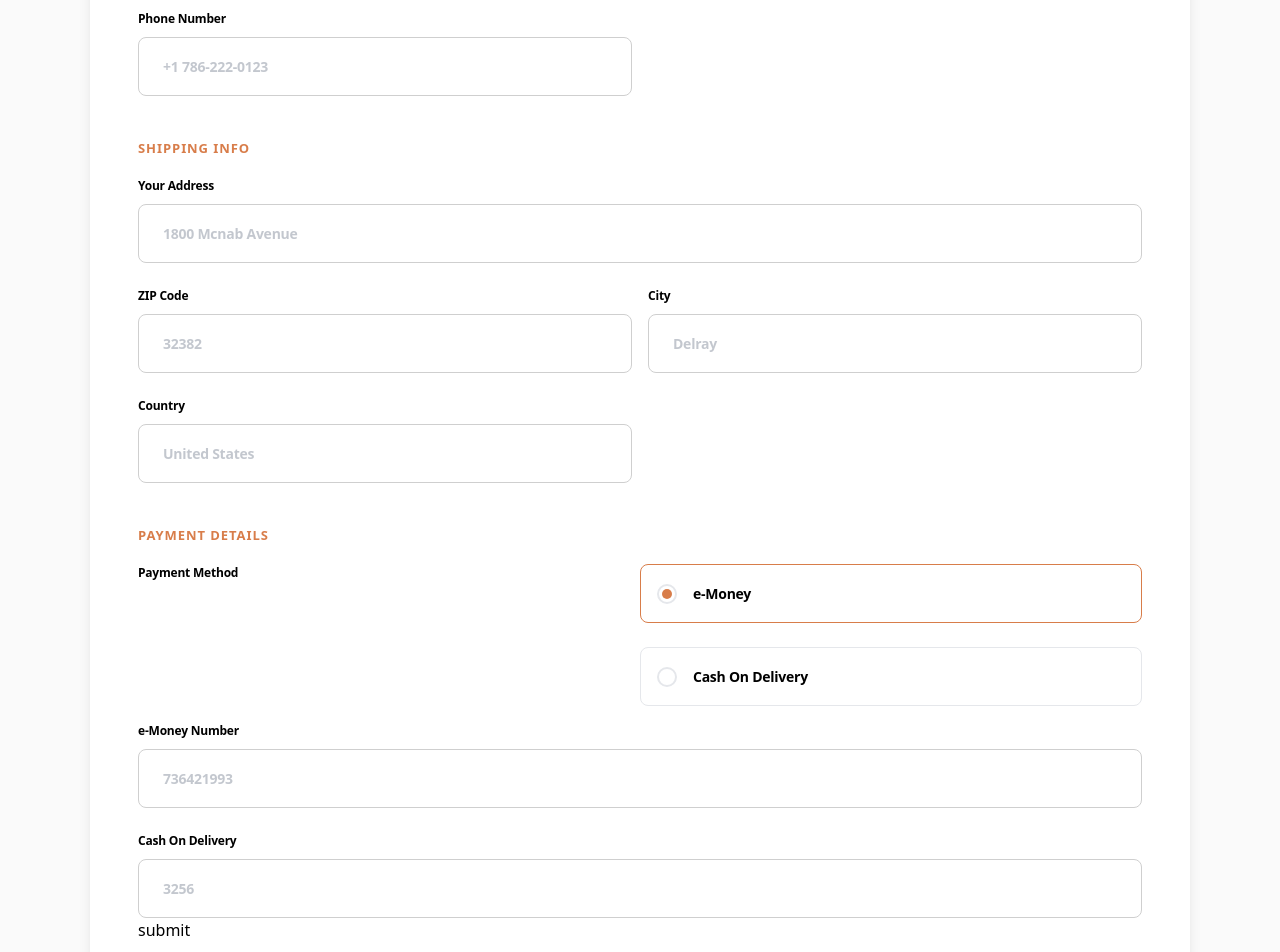
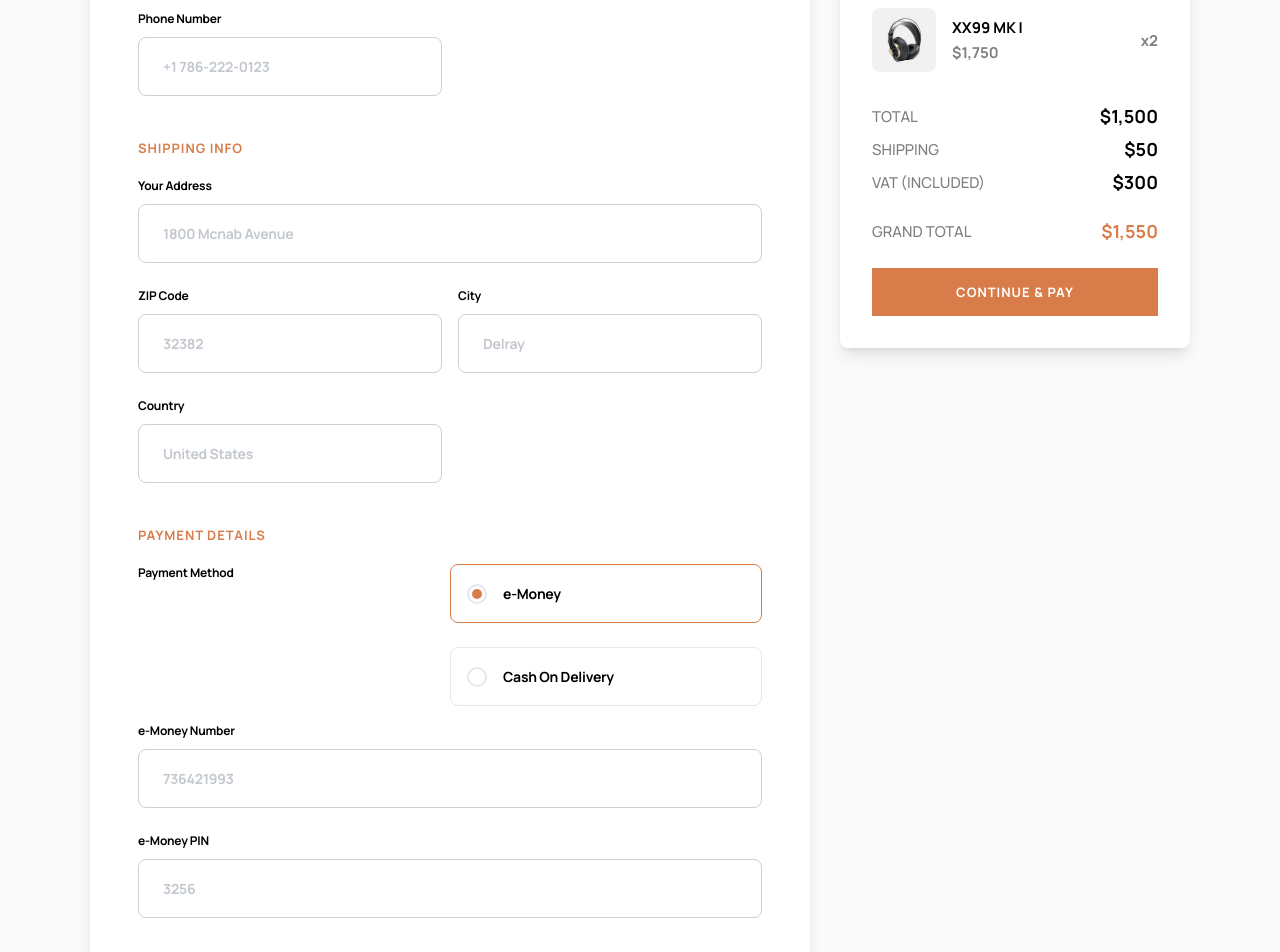
Before and after one commit to BernardBrown98/audiophile, a React (Vite) app: page /checkout in a window 1280 px wide. Shown: the part 520-1472 px from the top of the page. Built offline with nearby package versions, Linux system fonts and the light colour scheme.

Commit message:
summary component's styling is completed.

```diff
--- a/src/components/form/Form.tsx
+++ b/src/components/form/Form.tsx
@@ -1,22 +1,24 @@
 // components
+import { Summary } from './Summary'
+import { FormInput } from './FormInput'
+// hooks
 import { useState } from 'react'
-import { FormInput } from './FormInput'
 // svgs
 import CashOnDelivery from '../../svgs/icon-cash-on-delivery.svg'
 
-type input = {
+type Input = {
     [name: string]: string
 }
 
-type validation = {
+type Validation = {
     [index: string]: (input: string) => boolean
 }
 
 export const Form = () => {
-    const [inputs, setInput] = useState<input>({ payment: 'e-money' })
+    const [inputs, setInput] = useState<Input>({ payment: 'e-money' })
     const isEMoney = inputs.payment === 'e-money'
 
-    const validations: validation = {
+    const validations: Validation = {
         email: (input: string): boolean => /^\S+@\S+\.\S+$/.test(input),
         number: (input: string): boolean =>
             /^[\+]?[(]?[0-9]{3}[)]?[-\s\.]?[0-9]{3}[-\s\.]?[0-9]{4,6}$/im.test(
@@ -24,8 +26,8 @@ export const Form = () => {
             ),
         zip: (input: string): boolean =>
             /(^\d{5}$)|(^\d{5}-\d{4}$)/.test(input),
-        e_number: (input: string): boolean => /\d{9}/.test(input),
-        e_pin: (input: string): boolean => /\d{4}/.test(input),
+        eNumber: (input: string): boolean => /\d{9}/.test(input),
+        ePin: (input: string): boolean => /\d{4}/.test(input),
     }
 
     const handleSubmit = (e: React.FormEvent<HTMLFormElement>) => {
@@ -40,12 +42,14 @@ export const Form = () => {
             return { ...prevInput, [name]: value }
         })
     }
+    console.log(inputs)
 
     return (
         <form
             onSubmit={handleSubmit}
-            className="rounded-lg bg-white p-[24px_24px_30px] shadow-lg md:p-[30px_27px] xl:p-[54px_48px_48px]"
+            className="mb-[97px] flex flex-col md:mb-[116px] xl:mb-[140px] xl:flex-row xl:gap-[30px]"
         >
+            <div className="grow rounded-lg bg-white p-[24px_24px_30px] shadow-lg md:p-[30px_27px] xl:p-[54px_48px_48px]">
                 <h2 className="text-subHeader tracking-[1px]  md:text-desktopSubheader">
                     CHECKOUT
                 </h2>
@@ -70,7 +74,7 @@ export const Form = () => {
                             handleChange={handleChange}
                             value={inputs.email || ''}
                             errorMsg="Wrong Format"
-                        error={!validations.email(inputs.email)}
+                            hasError={!validations.email(inputs.email)}
                         />
                         <FormInput
                             name="number"
@@ -80,7 +84,7 @@ export const Form = () => {
                             handleChange={handleChange}
                             value={inputs.number || ''}
                             errorMsg="Invalid Number"
-                        error={!validations.number(inputs.number)}
+                            hasError={!validations.number(inputs.number)}
                         />
                         {/* <FormInput label="Email Address" placeholder="username" /> */}
                         {/* <FormInput label="Phone Number" placeholder="username" /> */}
@@ -106,7 +110,7 @@ export const Form = () => {
                             handleChange={handleChange}
                             value={inputs.zip || ''}
                             errorMsg="Wrong Format"
-                        error={!validations.zip(inputs.zip)}
+                            hasError={!validations.zip(inputs.zip)}
                         />
                         <FormInput
                             name="city"
@@ -156,24 +160,24 @@ export const Form = () => {
                     {isEMoney && (
                         <div className="mt-4 grid grid-cols-1 gap-x-4 gap-y-6">
                             <FormInput
-                            name="e_number"
+                                name="eNumber"
                                 type="number"
                                 label="e-Money Number"
                                 placeholder="736421993"
                                 handleChange={handleChange}
-                            value={inputs.e_number?.slice(0, 9) || ''}
+                                value={inputs.eNumber?.slice(0, 9) || ''}
                                 errorMsg="Wrong Format"
-                            error={!validations.e_number(inputs.e_number)}
+                                hasError={!validations.eNumber(inputs.eNumber)}
                             />
                             <FormInput
-                            name="e_pin"
+                                name="ePin"
                                 type="number"
-                            label="Cash On Delivery"
+                                label="e-Money PIN"
                                 placeholder="3256"
                                 handleChange={handleChange}
-                            value={inputs.e_pin?.slice(0, 4) || ''}
+                                value={inputs.ePin?.slice(0, 4) || ''}
                                 errorMsg="Wrong Format"
-                            error={!validations.e_pin(inputs.e_pin)}
+                                hasError={!validations.ePin(inputs.ePin)}
                             />
                             {/* <FormInput label="Email Address" placeholder="username" /> */}
                             {/* <FormInput label="Phone Number" placeholder="username" /> */}
@@ -183,15 +187,17 @@ export const Form = () => {
                         <div className="mt-[30px] flex items-center gap-8">
                             <img src={CashOnDelivery} alt="" />
                             <p className="text-p opacity-60">
-                            The ‘Cash on Delivery’ option enables you to pay in
-                            cash when our delivery courier arrives at your
-                            residence. Just make sure your address is correct so
-                            that your order will not be cancelled.
+                                The ‘Cash on Delivery’ option enables you to pay
+                                in cash when our delivery courier arrives at
+                                your residence. Just make sure your address is
+                                correct so that your order will not be
+                                cancelled.
                             </p>
                         </div>
                     )}
                 </div>
-            <button> submit</button>
+            </div>
+            <Summary />
         </form>
     )
 }
--- a/src/components/form/FormInput.tsx
+++ b/src/components/form/FormInput.tsx
@@ -8,7 +8,7 @@ interface FormInputProps {
     name: string
     value: string
     handleChange: (event: React.ChangeEvent<HTMLInputElement>) => void
-    error?: boolean
+    hasError?: boolean
     maxLength?: number
 }
 
@@ -22,14 +22,16 @@ export const FormInput = ({
     handleChange,
     name,
     value,
-    error,
+    hasError,
 }: FormInputProps) => {
     return type !== 'radio' ? (
         // type !== 'radio' ...
         <label
             className={`group relative flex cursor-pointer flex-col text-label ${className} ${
-                error && value === '' && 'text-black'
-            } ${error && value !== '' && 'text-error focus-within:text-black'}`}
+                hasError && value === '' && 'text-black'
+            } ${
+                hasError && value !== '' && 'text-error focus-within:text-black'
+            }`}
         >
             {label}
 
@@ -37,7 +39,9 @@ export const FormInput = ({
                 value={value}
                 name={name}
                 className={`group peer mt-[9px] cursor-pointer rounded-lg border-[1.7px] border-[#CFCFCF]  px-6 py-[18px] text-formInput text-black caret-nude-200 outline-none placeholder:opacity-60  focus:border-nude-200 active:border-nude-200 ${
-                    error && value !== '' ? 'border-error' : 'border-[#CFCFCF]'
+                    hasError && value !== ''
+                        ? 'border-error'
+                        : 'border-[#CFCFCF]'
                 }`}
                 onChange={handleChange}
                 placeholder={placeholder}
@@ -45,7 +49,7 @@ export const FormInput = ({
                 checked={checked}
                 required
             />
-            {error && (
+            {hasError && (
                 <span className="absolute right-0 text-error peer-placeholder-shown:hidden peer-focus:hidden">
                     {errorMsg}
                 </span>
--- a/src/components/form/Summary.tsx
+++ b/src/components/form/Summary.tsx
@@ -5,7 +5,7 @@ export const Summary = () => {
     const { cartItems, cartUtilities } = useShoppingCart()
 
     return (
-        <div className=" mt-8 flex w-full max-w-[1100px] flex-col rounded-lg bg-white p-[32px_24px] shadow-lg md:px-8">
+        <div className="mt-8 flex w-full max-w-[1100px] flex-col rounded-lg bg-white p-[32px_24px] shadow-lg  md:px-8 xl:mt-0 xl:max-w-[350px] xl:last:self-start">
             <div className="flex flex-row justify-between">
                 <h3 className="mb-[30px] text-price">SUMMARY</h3>
             </div>
@@ -14,12 +14,31 @@ export const Summary = () => {
                     <CartItem id={item.id} key={item.id} summary />
                 ))}
             </section>
-
-            <div className="mt-8 flex flex-row justify-between">
-                <p className="text-p opacity-50">TOTAL</p>
-                <p className="text-p font-bold">
-                    {formatCurrency(cartUtilities('price'))}
-                </p>
+            <div className="mt-8 flex flex-col gap-2">
+                <div className=" flex flex-row justify-between">
+                    <p className="text-p opacity-50">TOTAL</p>
+                    <p className=" text-price font-bold tracking-[normal]">
+                        {formatCurrency(cartUtilities('price'))}
+                    </p>
+                </div>
+                <div className="flex flex-row justify-between">
+                    <p className="text-p opacity-50">SHIPPING</p>
+                    <p className=" text-price font-bold tracking-[normal]">
+                        $50
+                    </p>
+                </div>
+                <div className="flex flex-row justify-between">
+                    <p className="text-p opacity-50">VAT (INCLUDED)</p>
+                    <p className=" text-price font-bold tracking-[normal]">
+                        {formatCurrency(cartUtilities('vat'))}
+                    </p>
+                </div>
+                <div className="mt-4 flex flex-row justify-between">
+                    <p className="text-p opacity-50">GRAND TOTAL</p>
+                    <p className=" text-price font-bold tracking-[normal] text-nude-200">
+                        {formatCurrency(cartUtilities('grandTotal'))}
+                    </p>
+                </div>
             </div>
             <button className="mt-6 w-full bg-nude-200 py-[15px] text-shop text-white transition-all ease-in-out hover:bg-nude-100">
                 CONTINUE & PAY
--- a/src/context/ShoppingCartContext.tsx
+++ b/src/context/ShoppingCartContext.tsx
@@ -6,7 +6,7 @@ type ShoppingCartProviderProps = {
 
 type ShoppingCartContext = {
     getQuantity: (id: number, cart: 'cart' | 'que') => number
-    cartUtilities: (utility: 'count' | 'price') => number
+    cartUtilities: (utility: 'count' | 'price' | 'vat' | 'grandTotal') => number
     increaseQuantity: (id: number, amount: number, price: number) => void
     decreaseQuantity: (id: number) => void
     addToCart: (id: number, amount: number, price: number) => void
@@ -36,7 +36,11 @@ export const ShoppingCartProvider = ({
         { id: 2, quantity: 2, price: 250 },
         { id: 2, quantity: 2, price: 250 },
     ])
-    const [queCartItems, setQueCartItems] = useState<CartItem[]>([])
+    const [queCartItems, setQueCartItems] = useState<CartItem[]>([
+        { id: 2, quantity: 2, price: 250 },
+        { id: 2, quantity: 2, price: 250 },
+        { id: 2, quantity: 2, price: 250 },
+    ])
     const getQuantity = (id: number, cart: 'cart' | 'que') => {
         return cart === 'cart'
             ? cartItems.find((item) => item.id === id)?.quantity || 1
@@ -107,19 +111,30 @@ export const ShoppingCartProvider = ({
         setQueCartItems([])
     }
 
-    const cartUtilities = (utility: 'count' | 'price') => {
+    const cartUtilities = (
+        utility: 'count' | 'price' | 'vat' | 'grandTotal'
+    ) => {
         const commonItems = queCartItems.filter((item) => {
             const id = item.id
             if (cartItems.length >= 1)
                 return cartItems.some((item) => item.id === id)
         })
-        // console.log(commonItems)
-        return utility === 'count'
-            ? commonItems.reduce((item, cur) => item + cur.quantity, 0)
-            : commonItems.reduce(
-                  (item, cur) => item + cur.price * cur.quantity,
-                  0
-              )
+        const price = commonItems.reduce(
+            (item, cur) => item + cur.price * cur.quantity,
+            0
+        )
+        if (utility === 'count')
+            return commonItems.reduce((item, cur) => item + cur.quantity, 0)
+        else if (utility === 'price') return price
+        else if (utility === 'vat') return price * 0.2
+        else return price + 50
+
+        // return utility === 'count'
+        //     ? commonItems.reduce((item, cur) => item + cur.quantity, 0)
+        //     : commonItems.reduce(
+        //           (item, cur) => item + cur.price * cur.quantity,
+        //           0
+        //       )
     }
 
     return (
--- a/src/index.css
+++ b/src/index.css
@@ -1,4 +1,4 @@
 @import url('https://fonts.googleapis.com/css2?family=Manrope:wght@400;500;700&display=swap');
 @tailwind base;
 @tailwind components;
-@tailwind utilities
+@tailwind utilities;
--- a/src/pages/Checkout.tsx
+++ b/src/pages/Checkout.tsx
@@ -1,6 +1,5 @@
 // components
 import { Form } from '../components/form/Form'
-import { Summary } from '../components/form/Summary'
 // router hooks
 import { useNavigate } from 'react-router-dom'
 
@@ -17,7 +16,6 @@ export const Checkout = () => {
                     Go Back
                 </p>
                 <Form />
-                <Summary />
             </div>
         </div>
     )
--- a/tailwind.config.js
+++ b/tailwind.config.js
@@ -3,7 +3,7 @@ export default {
     content: ['./index.html', './src/**/*.{js,ts,jsx,tsx}'],
     theme: {
         fontFamily: {
-            body: 'Manrope, sans-serif',
+            sans: 'Manrope, sans-serif',
         },
         extend: {
             colors: {
```
Lines whose indentation alone changed are shown as unchanged.
